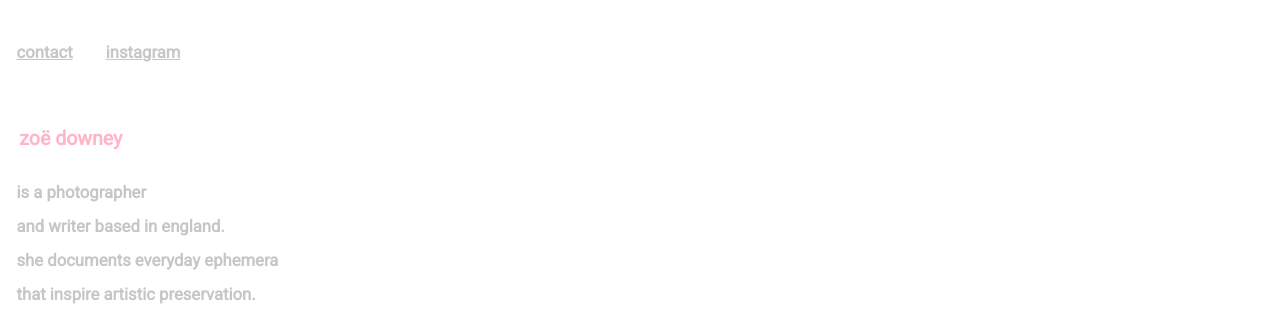
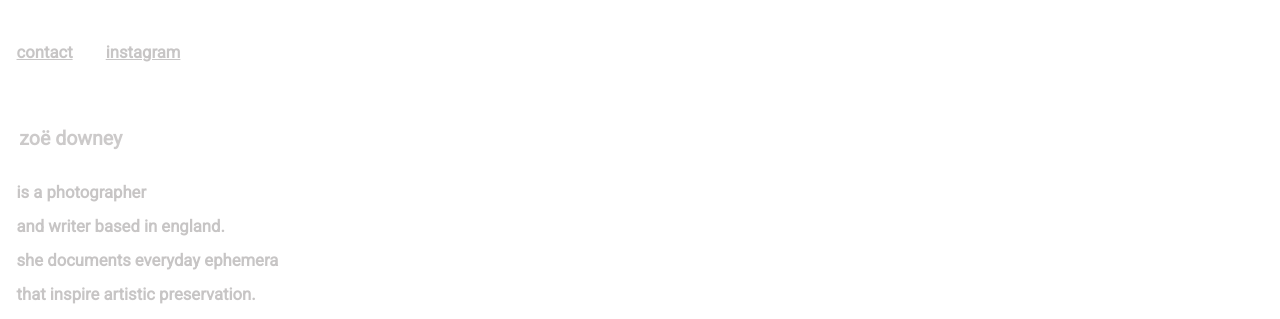
Before and after one commit to zoeurl/zoedowney.github.io, a Jekyll site: the page built from index.html, in a window 1280 px wide. Shown: the top 319 px of the page. Built offline with Jekyll 4.4.1, drawn with Linux system fonts in a browser that asks for light colours.

Commit message:
Update photography.md

```diff
--- a/_layouts/photography.md
+++ b/_layouts/photography.md
@@ -24,7 +24,7 @@
 	<br><small><strong>&nbsp;&nbsp;&nbsp;&nbsp;<a href="mailto:{{site.email}}">contact</a>&nbsp;&nbsp;&nbsp;&nbsp;&nbsp;&nbsp;&nbsp;&nbsp;<a href="https://www.instagram.com/zoeurl">instagram</a></font>
 	<br>
 	<br>
-	<h3><font color="#ffb5c8">&nbsp;&nbsp;&nbsp;&nbsp;zoë downey</font></h3>
+	<h3><font color="#cccaca">&nbsp;&nbsp;&nbsp;&nbsp;zoë downey</font></h3>
 	&nbsp;&nbsp;&nbsp;&nbsp;<font color="#c7c5c5">is a photographer
 			<br>&nbsp;&nbsp;&nbsp;&nbsp;and writer based in england.
 			<br>&nbsp;&nbsp;&nbsp;&nbsp;she documents everyday ephemera
```
